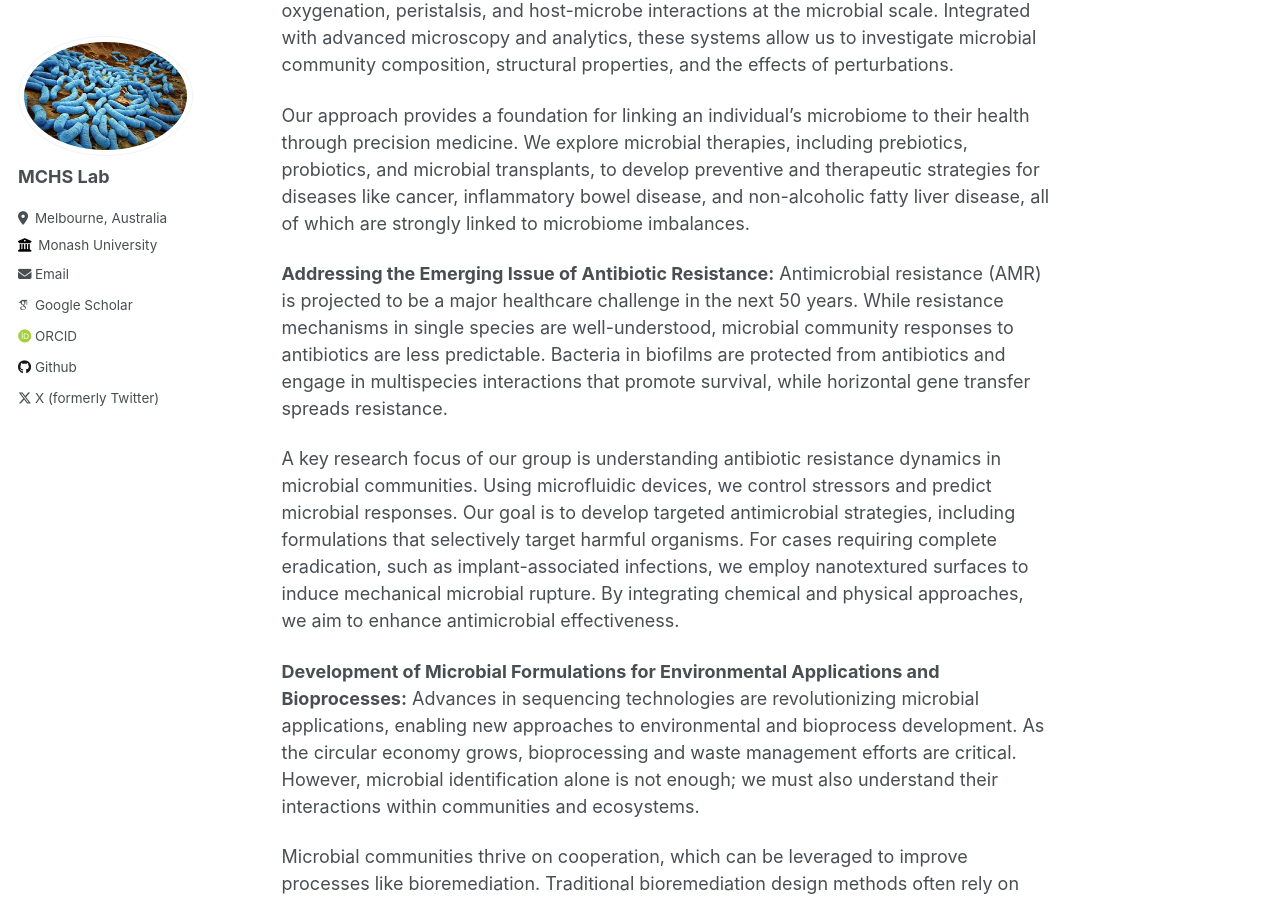
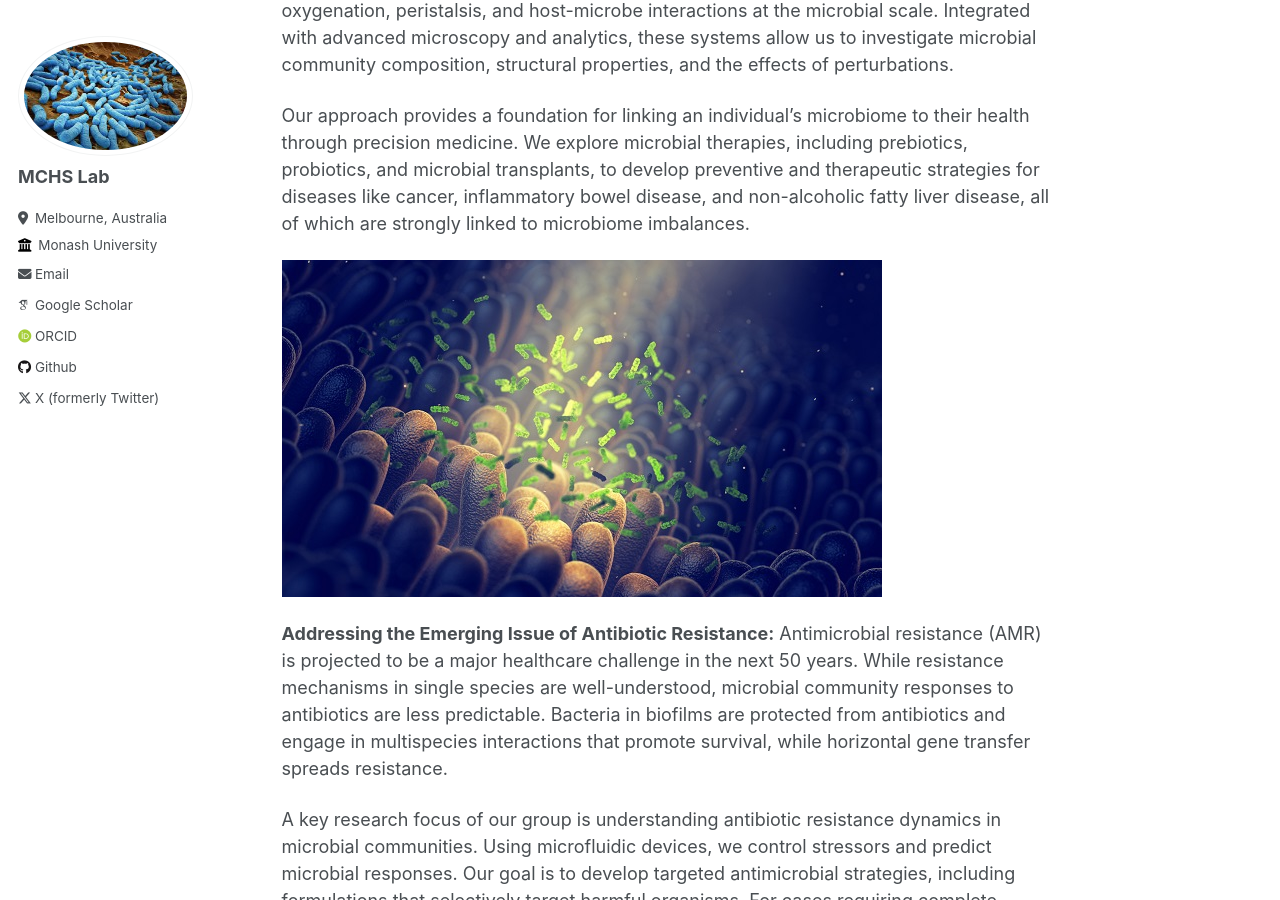
Before and after one commit to AminValiei/valieilab, a Jekyll site: the page built from _pages/about.md, in a window 1280 px wide and 900 px high, scrolled down 508 px. Built offline with Jekyll 4.4.1, drawn with Linux system fonts in a browser that asks for light colours; some web fonts are replaced.

Commit message:
Update about.md

```diff
--- a/_pages/about.md
+++ b/_pages/about.md
@@ -15,6 +15,8 @@ redirect_from:
 To study microbial effects, we recapitulate the gut microenvironment using gut microbiome-on-a-chip systems. These microfluidic devices simulate fluid flow, oxygenation, peristalsis, and host-microbe interactions at the microbial scale. Integrated with advanced microscopy and analytics, these systems allow us to investigate microbial community composition, structural properties, and the effects of perturbations.
 
 Our approach provides a foundation for linking an individual’s microbiome to their health through precision medicine. We explore microbial therapies, including prebiotics, probiotics, and microbial transplants, to develop preventive and therapeutic strategies for diseases like cancer, inflammatory bowel disease, and non-alcoholic fatty liver disease, all of which are strongly linked to microbiome imbalances.
+
+![Alt text](/images/gutmicrobiome.jpg)
 
 **Addressing the Emerging Issue of Antibiotic Resistance:** Antimicrobial resistance (AMR) is projected to be a major healthcare challenge in the next 50 years. While resistance mechanisms in single species are well-understood, microbial community responses to antibiotics are less predictable. Bacteria in biofilms are protected from antibiotics and engage in multispecies interactions that promote survival, while horizontal gene transfer spreads resistance.
 
```
